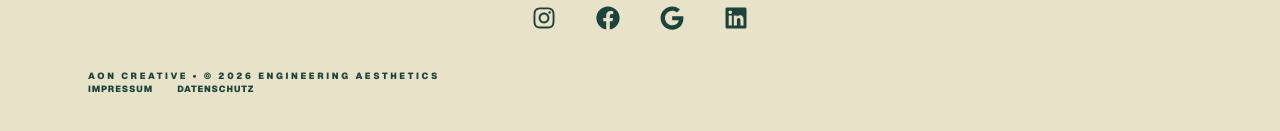
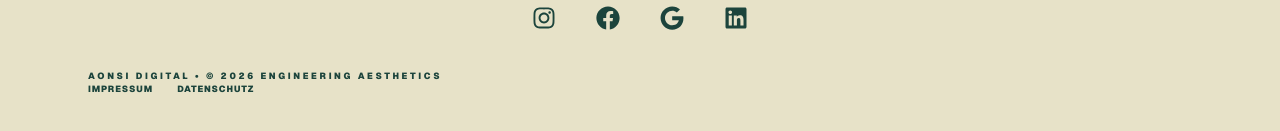
Before and after one commit to ademi57/aon-creative-web, a Next.js app: page / in a window 1280 px wide. Shown: the part 3665-3796 px from the top of the page. Built offline with nearby package versions, Linux system fonts and the light colour scheme.

Commit message:
isim guncellendi

```diff
--- a/app/page.tsx
+++ b/app/page.tsx
@@ -14,7 +14,7 @@ export default function Home() {
 
   useEffect(() => {
     setMounted(true);
-    let titleText = "AON Creative • Good to Great •          ";
+    let titleText = "AONSI DIGITAL • Good to Great •          ";
 
     const titleInterval = setInterval(() => {
       titleText = titleText.substring(1) + titleText.substring(0, 1);
@@ -81,7 +81,7 @@ function LogoAnimation() {
       {/* Resim Dosyası Olarak Logo */}
       <Image
         src="/logo.png"       // public klasöründeki dosya adınız
-        alt="AON Creative Logo"
+        alt="AONSI DIGITAL Logo"
         width={600}           // Logonun genişliği
         height={400}           // Logonun yüksekliği
         className="h-30 md:h-45 w-auto object-contain" // Boyutu buradan da ayarlayabilirsiniz
@@ -330,13 +330,13 @@ function LogoTextSwitcher() {
 
             <footer className="pb-10 pt-10 border-t border-[#1C443C]/5">
               <div className="flex justify-center gap-10 mb-10 text-2xl text-[#1C443C]">
-                <motion.a href="https://www.instagram.com/aoncreative__/" whileHover={{ y: -5, color: "#F15A24" }}><FaInstagram /></motion.a>
+                <motion.a href="https://www.instagram.com/aonsidigital/" whileHover={{ y: -5, color: "#F15A24" }}><FaInstagram /></motion.a>
                 <motion.a href="#" whileHover={{ y: -5, color: "#F15A24" }}><FaFacebook /></motion.a>
                 <motion.a href="#" whileHover={{ y: -5, color: "#F15A24" }}><FaGoogle /></motion.a>
                 <motion.a href="#" whileHover={{ y: -5, color: "#F15A24" }}><FaLinkedin /></motion.a>
               </div>
               <p className="text-[9px] tracking-[0.3em] uppercase font-black mb-4 md:mb-0">
-  AON CREATIVE • © 2026 Engineering Aesthetics
+  AONSI DIGITAL • © 2026 Engineering Aesthetics
 </p>
 
 <div className="flex gap-6 text-[9px] uppercase tracking-widest font-black">
```
